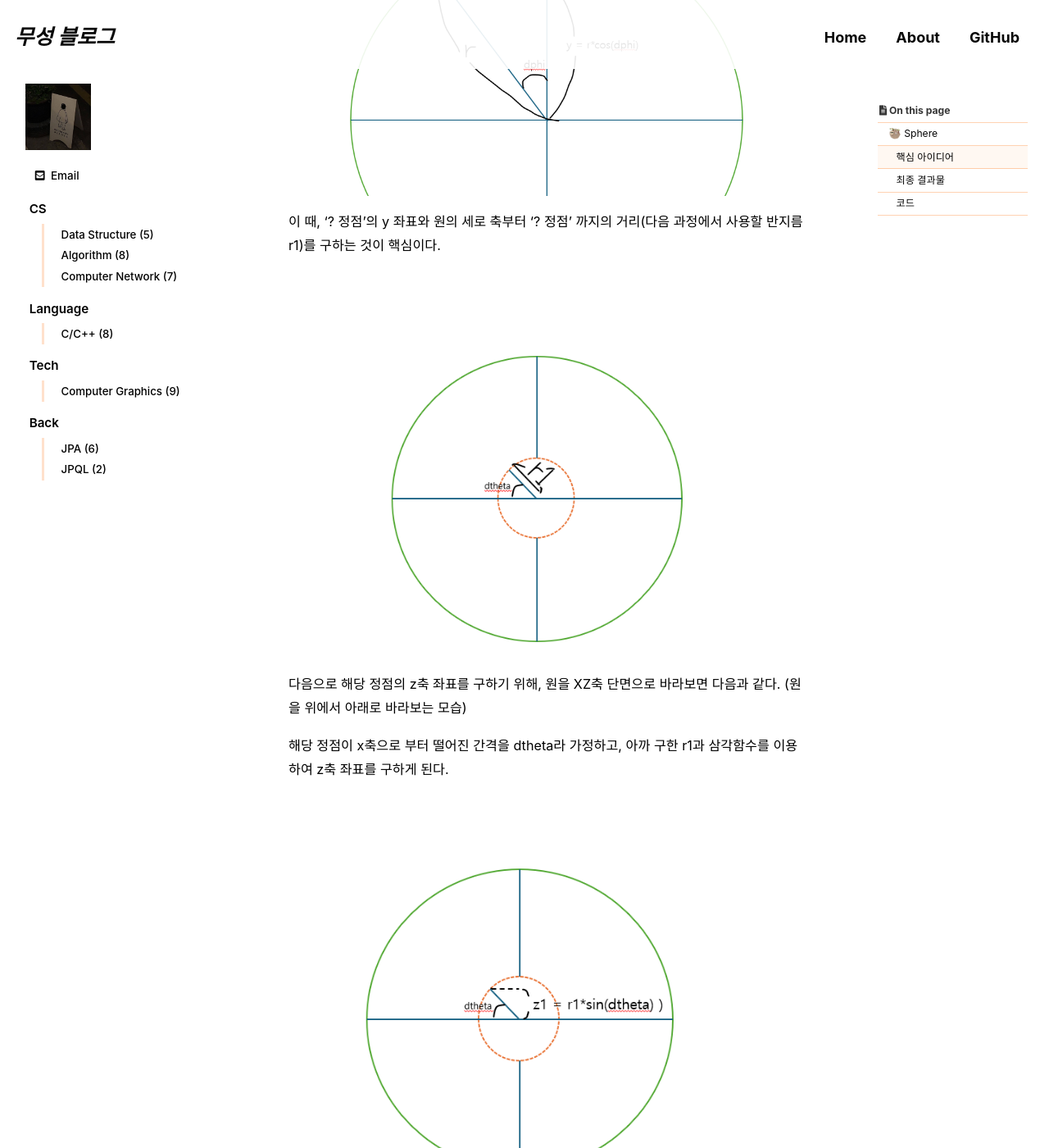
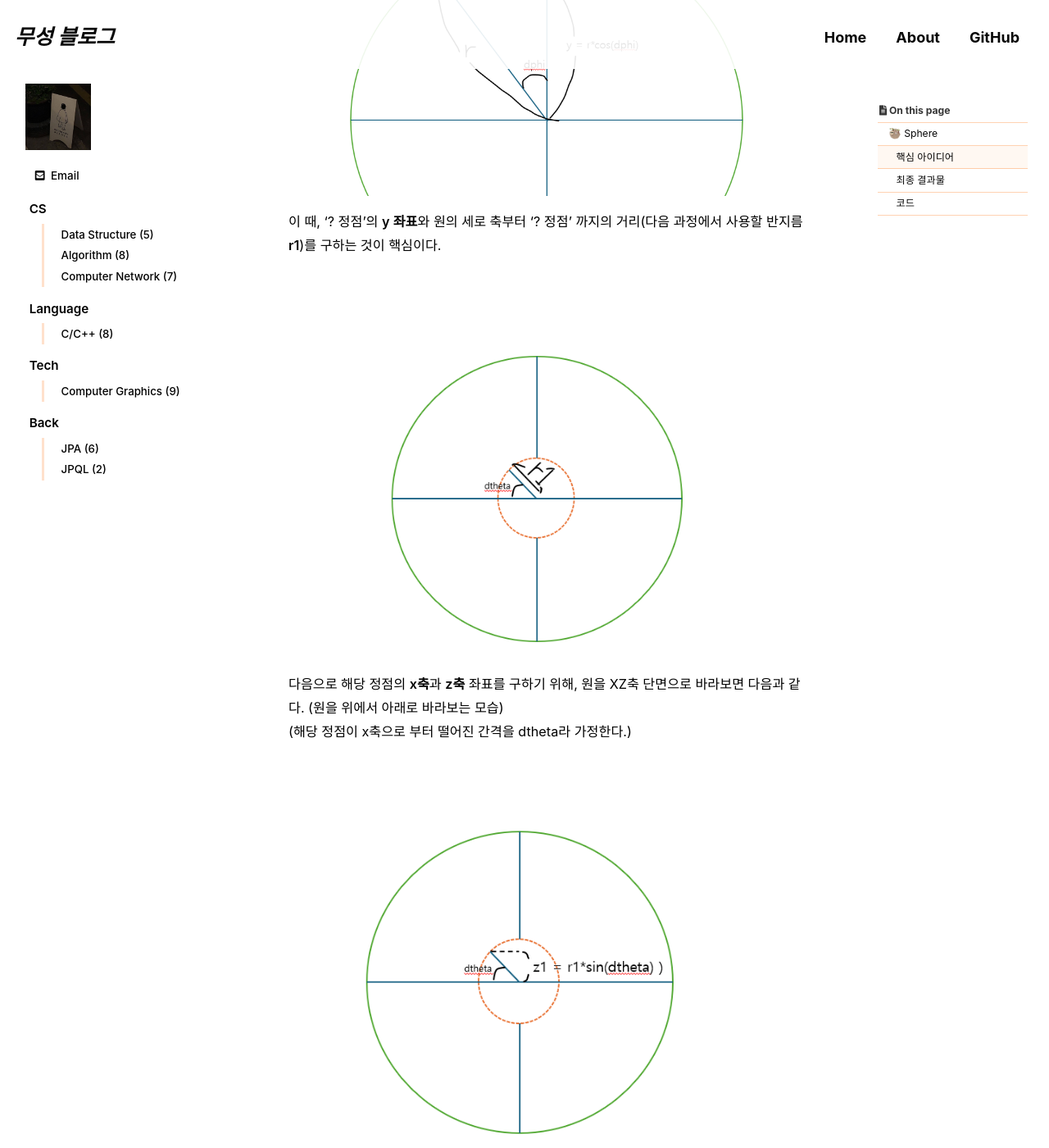
Before and after one commit to ms0828/ms0828.github.io, a Jekyll site: the page built from _posts/computer_graphics/2024-10-07-cg-5-1주차 .md, in a window 1280 px wide and 1400 px high, scrolled down 1339 px. Shown: the whole window at 82% size. Built offline with Jekyll 4.4.1, drawn with Linux system fonts in a browser that asks for light colours; cached includes are drawn as plain includes; some web fonts are replaced; comment, search, counter and statistics services are not loaded; some of the changed text lies outside the part shown.

Commit message:
cg-sphere-modified

````diff
--- a/_posts/computer_graphics/2024-10-07-cg-5-1주차 .md
+++ b/_posts/computer_graphics/2024-10-07-cg-5-1주차 .md
@@ -34,20 +34,22 @@
 <br>
 
 ![sphere2](/assets\images\posts_img\graphics\sphere2.png)
-이 때, '? 정점'의 y 좌표와 원의 세로 축부터 '? 정점' 까지의 거리(다음 과정에서 사용할 반지름 r1)를 구하는 것이 핵심이다.
+이 때, '? 정점'의 **y 좌표**와 원의 세로 축부터 '? 정점' 까지의 거리(다음 과정에서 사용할 반지름 **r1**)를 구하는 것이 핵심이다.
 
 
 <br>
 
 ![sphere3](/assets\images\posts_img\graphics\sphere3.png)
-다음으로 해당 정점의 z축 좌표를 구하기 위해, 원을 XZ축 단면으로 바라보면 다음과 같다. (원을 위에서 아래로 바라보는 모습)<br>
+다음으로 해당 정점의 **x축**과 **z축** 좌표를 구하기 위해, 원을 XZ축 단면으로 바라보면 다음과 같다. (원을 위에서 아래로 바라보는 모습)<br>
+(해당 정점이 x축으로 부터 떨어진 간격을 dtheta라 가정한다.)<br>
 
-해당 정점이 x축으로 부터 떨어진 간격을 dtheta라 가정하고, 아까 구한 r1과 삼각함수를 이용하여 z축 좌표를 구하게 된다.
 
 <br>
 
 ![sphere4](/assets\images\posts_img\graphics\sphere4.png)
-그림과 같이, r1과 삼각함수를 이용해 z 값을 쉽게 구할 수 있다. <br>
+그림과 같이, r1과 삼각함수를 이용해 x와 z축 값을 쉽게 구할 수 있다. <br>
+위에서 r1 x sin(dtheta)가 정점의 z축 좌표이고, r1 x cos(dtheta)가 정점의 x축 좌표가 된다.
+<br>
 
 <br>
 따라서 격자를 구성하는 삼각형의 모든 정점 좌표를 구할 수 있으므로, GPU에게 해당 정점 좌표를 순차적으로 전송하고 삼각형을 연이어 그린다면 원을 그릴 수 있게 된다.
@@ -167,22 +169,3 @@
 	}
 };
 ```
-
-
-
-
-
-
-
-
-
-
-
-- 모형을 삼각형의 집합으로 표현할 때, 잘 표현하는건 정삼각형에 가깝게 나타내는 것이다. (시뮬레이션 안정성 보장)
-- 또 다른 CG : Computational Geometry (Algorithm) (표면을 삼각형으로 표현하는 알고리즘) (수업과 관련 x) ,(지식)
-- 구를 어떻게 정삼각형의 집합으로 표현할건데?
-- 구를 삼각형으로 표현하는건 굉장히 어려운 작업이다.
-- 피자 모양으로 표현하는 건 가장 안좋은 예시 (정삼각형에서 멀다.)
-- 수업에서는 간단하게 표현 (위, 아래 꼭짓점을 기준으로)
-- 위 방식에서 구를 표현할 때 필요한 변수 (세로로 몇 개 자를 건지, 가로로 몇 개 자를 건지)
-- vertices의 개수는 코드 참고
````
